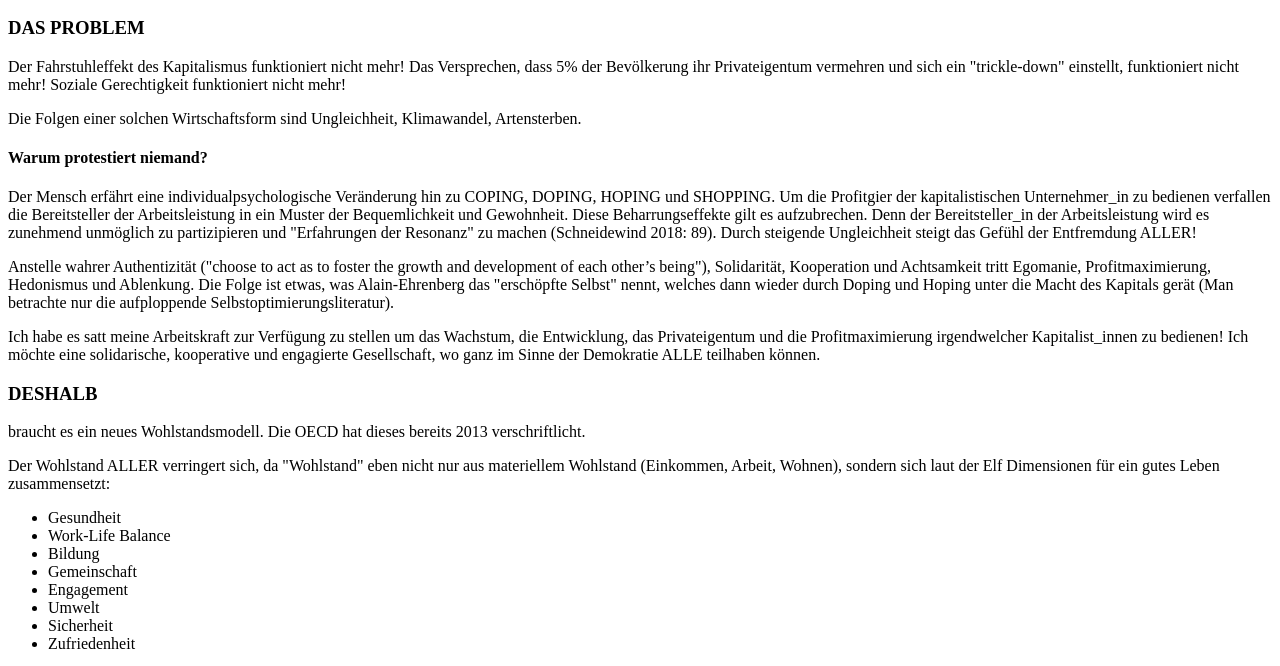
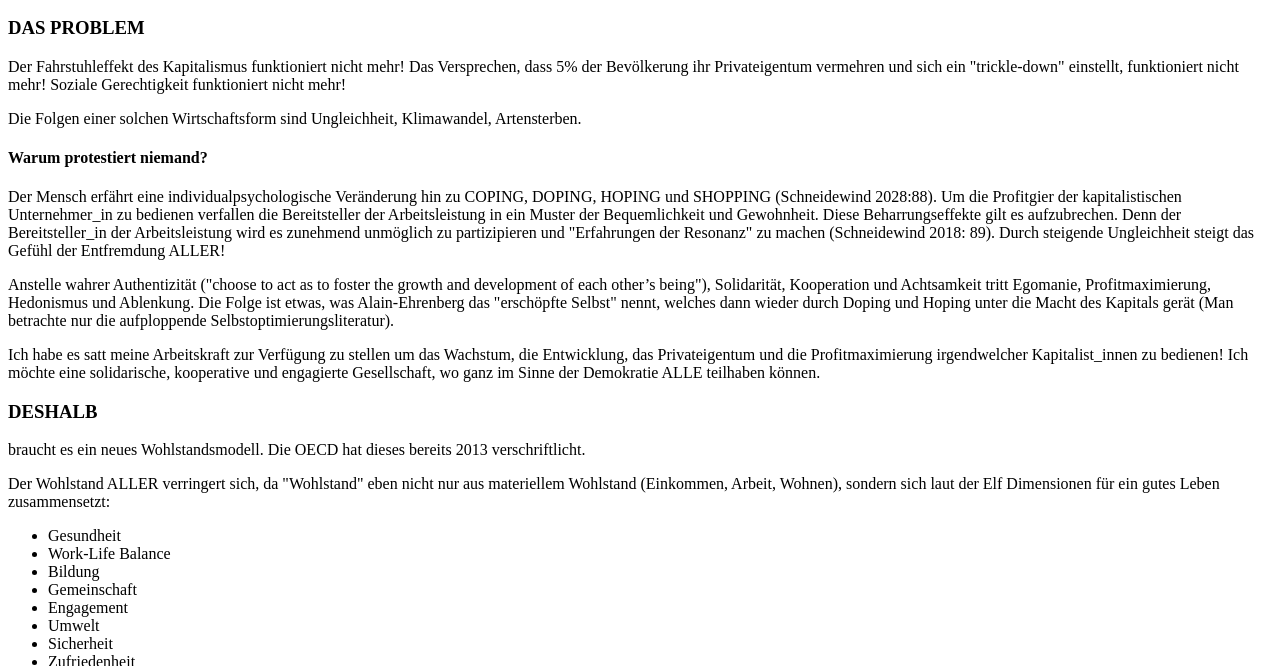
Before and after one commit to Pioniergruppe-Resonanz/documentation, a plain HTML site: page index.html in a window 1280 px wide. Shown: the part 110-776 px from the top of the page. Drawn offline with Linux system fonts and the light colour scheme.

Commit message:
Update index.html

```diff
--- a/index.html
+++ b/index.html
@@ -14,7 +14,7 @@
   <p>Die Folgen einer solchen Wirtschaftsform sind Ungleichheit, Klimawandel, Artensterben.</p>
 
   <h4>Warum protestiert niemand?</h4>
-  <p>Der Mensch erfährt eine individualpsychologische Veränderung hin zu COPING, DOPING, HOPING und SHOPPING. Um die Profitgier der kapitalistischen Unternehmer_in zu bedienen verfallen die Bereitsteller der Arbeitsleistung in ein Muster der Bequemlichkeit und Gewohnheit. Diese Beharrungseffekte gilt es aufzubrechen. Denn der Bereitsteller_in der Arbeitsleistung wird es zunehmend unmöglich zu partizipieren und "Erfahrungen der Resonanz" zu machen (Schneidewind 2018: 89). Durch steigende Ungleichheit steigt das Gefühl der Entfremdung ALLER!</p>
+  <p>Der Mensch erfährt eine individualpsychologische Veränderung hin zu COPING, DOPING, HOPING und SHOPPING (Schneidewind 2028:88). Um die Profitgier der kapitalistischen Unternehmer_in zu bedienen verfallen die Bereitsteller der Arbeitsleistung in ein Muster der Bequemlichkeit und Gewohnheit. Diese Beharrungseffekte gilt es aufzubrechen. Denn der Bereitsteller_in der Arbeitsleistung wird es zunehmend unmöglich zu partizipieren und "Erfahrungen der Resonanz" zu machen (Schneidewind 2018: 89). Durch steigende Ungleichheit steigt das Gefühl der Entfremdung ALLER!</p>
   <p>Anstelle wahrer Authentizität ("choose to act as to foster the growth and development of each other’s being"), Solidarität, Kooperation und Achtsamkeit tritt Egomanie, Profitmaximierung, Hedonismus und Ablenkung. Die Folge ist etwas, was Alain-Ehrenberg das "erschöpfte Selbst" nennt, welches dann wieder durch Doping und Hoping unter die Macht des Kapitals gerät (Man betrachte nur die aufploppende Selbstoptimierungsliteratur).</p>
   <p>Ich habe es satt meine Arbeitskraft zur Verfügung zu stellen um das Wachstum, die Entwicklung, das Privateigentum und die Profitmaximierung irgendwelcher Kapitalist_innen zu bedienen! Ich möchte eine solidarische, kooperative und engagierte Gesellschaft, wo ganz im Sinne der Demokratie ALLE teilhaben können.</p>
 
```
